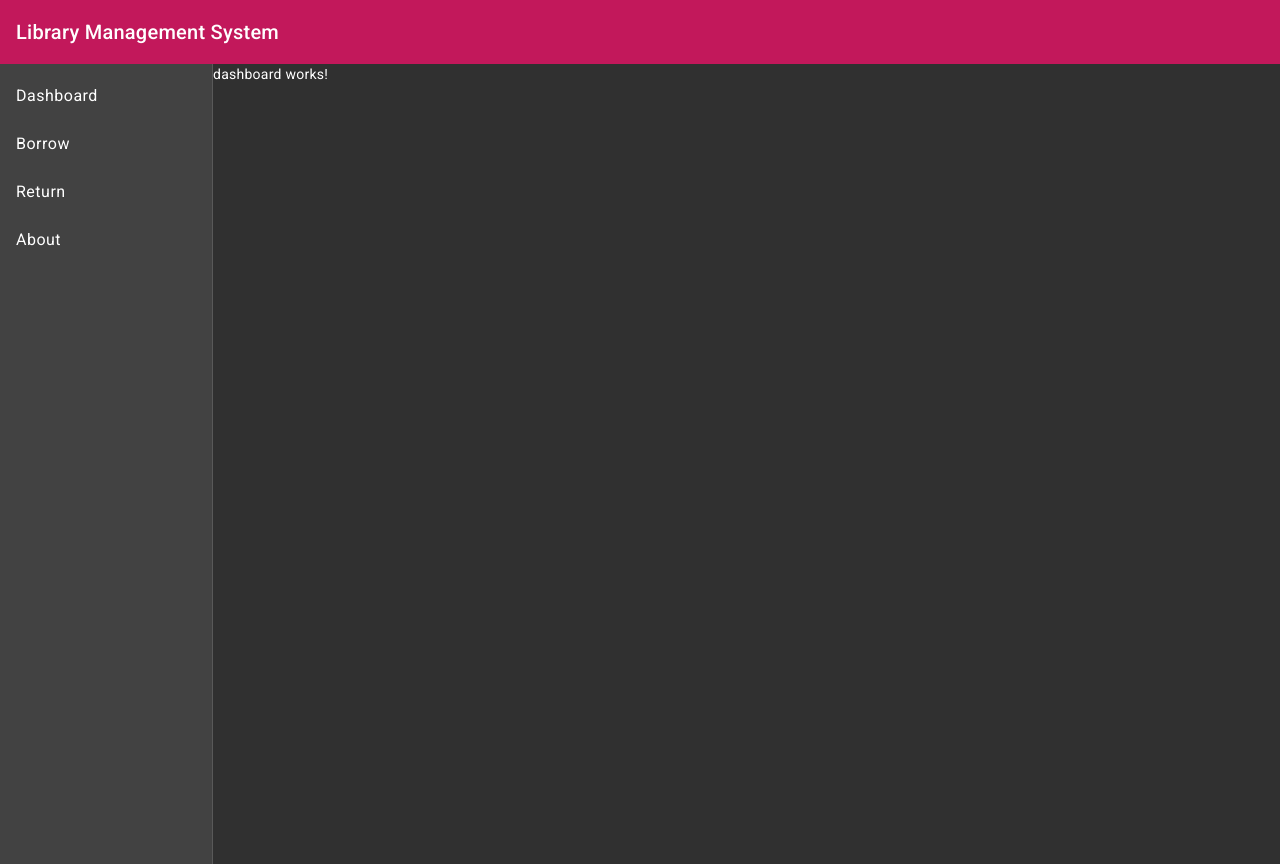
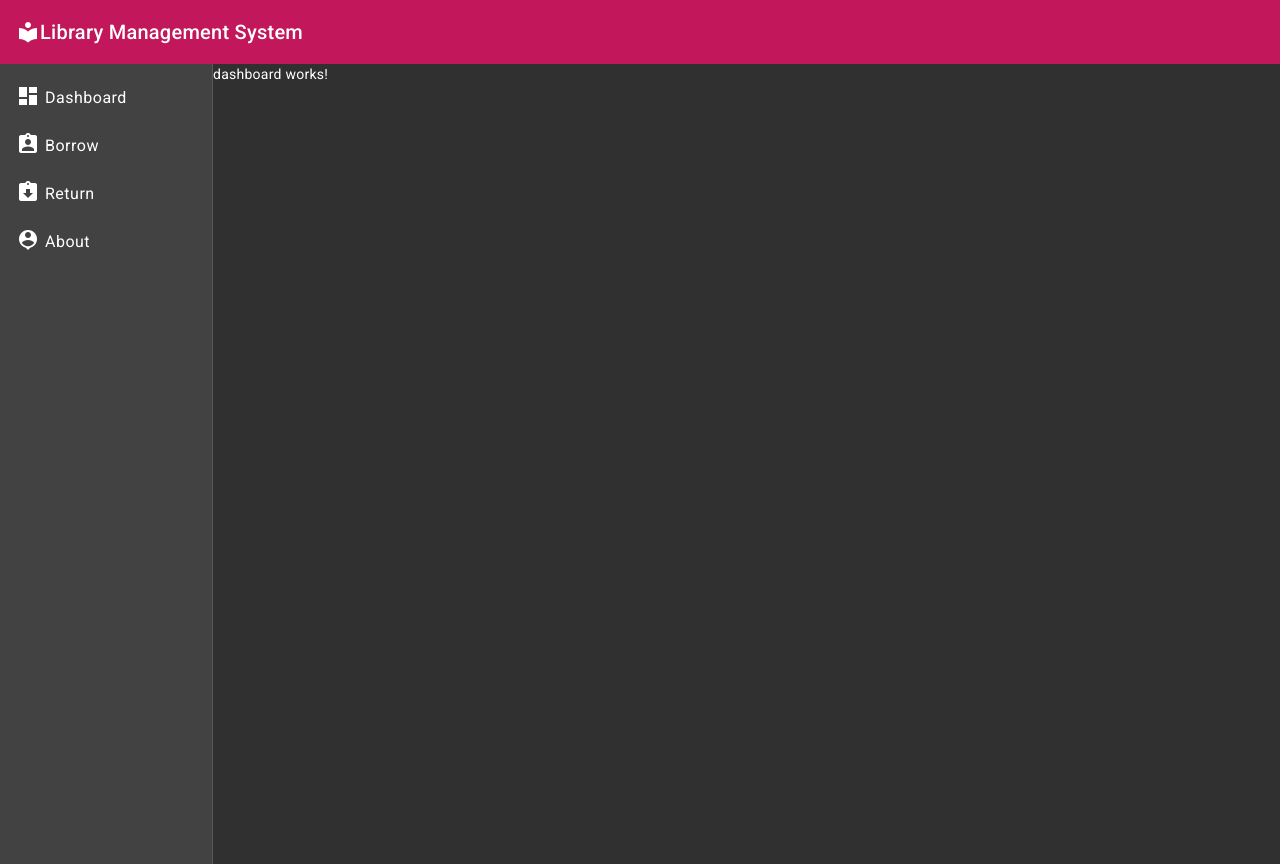
Before and after one commit to ryowu/lib-management, an Angular app: page / in a window 1280 px wide. Built offline with nearby package versions, Linux system fonts and the light colour scheme.

Commit message:
add basic icons

```diff
--- a/src/app/app.component.html
+++ b/src/app/app.component.html
@@ -1,5 +1,5 @@
-
 <mat-toolbar color="primary">
+  <mat-icon>local_library</mat-icon>
   <span>Library Management System</span>
 </mat-toolbar>
 
@@ -7,10 +7,22 @@
   <mat-sidenav #sidenav [mode]="'side'" [opened]="true" class="col-12 col-sm-2 col-md-2 col-lg-2">
     <!-- Sidenav content goes here -->
     <mat-nav-list>
-      <a mat-list-item routerLink="/">Dashboard</a>
-      <a mat-list-item routerLink="/borrow">Borrow</a>
-      <a mat-list-item routerLink="/return">Return</a>
-      <a mat-list-item routerLink="/about">About</a>
+      <a mat-list-item routerLink="/">
+        <mat-icon>dashboard</mat-icon>
+        <span class="aligned-with-icon">Dashboard</span>
+      </a>
+      <a mat-list-item routerLink="/borrow">
+        <mat-icon>assignment_ind</mat-icon>
+        <span class="aligned-with-icon">Borrow</span>
+      </a>
+      <a mat-list-item routerLink="/return">
+        <mat-icon>assignment_returned</mat-icon>
+        <span class="aligned-with-icon">Return</span>
+      </a>
+      <a mat-list-item routerLink="/about">
+        <mat-icon>person_pin</mat-icon>
+        <span class="aligned-with-icon">About</span>
+      </a>
     </mat-nav-list>
   </mat-sidenav>
 
--- a/src/app/app.component.scss
+++ b/src/app/app.component.scss
@@ -1,3 +1,13 @@
 .sidenav-container {
-    height: 100%;
-  }
+  height: 100%;
+}
+
+.mat-icon {
+  vertical-align: middle;
+}
+
+.aligned-with-icon {
+  position: absolute;
+  margin-top: 2px;
+  margin-left: 5px; /* optional */
+}
```
